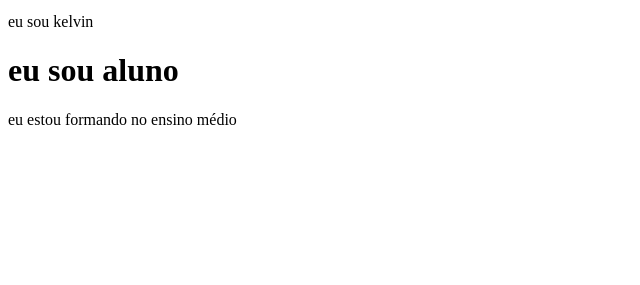
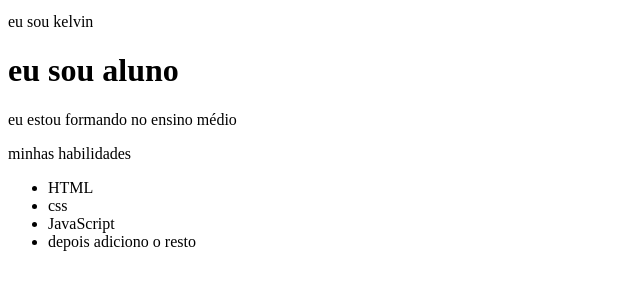
Before and after one commit to xt-kel/projeto, a plain HTML site: page index.html in a window 1280 px wide. Shown: the part 29-314 px from the top of the page, without its empty margins (0-640 px from the left). Drawn offline with Linux system fonts and the light colour scheme.

Commit message:
index.html

```diff
--- a/index.html
+++ b/index.html
@@ -11,6 +11,15 @@
         <p>eu sou kelvin</p>
         <h1>eu sou aluno</h1>
         <p>eu estou formando no ensino médio</p>
+          <p>minhas habilidades</p>
+        <div>
+        <ul>
+            <li> HTML</li>
+            <li>css</li>
+            <li>JavaScript</li>
+            <li>depois adiciono o resto</li>
+        </ul>
+        </div>
     </header>
 </body>
 
```
